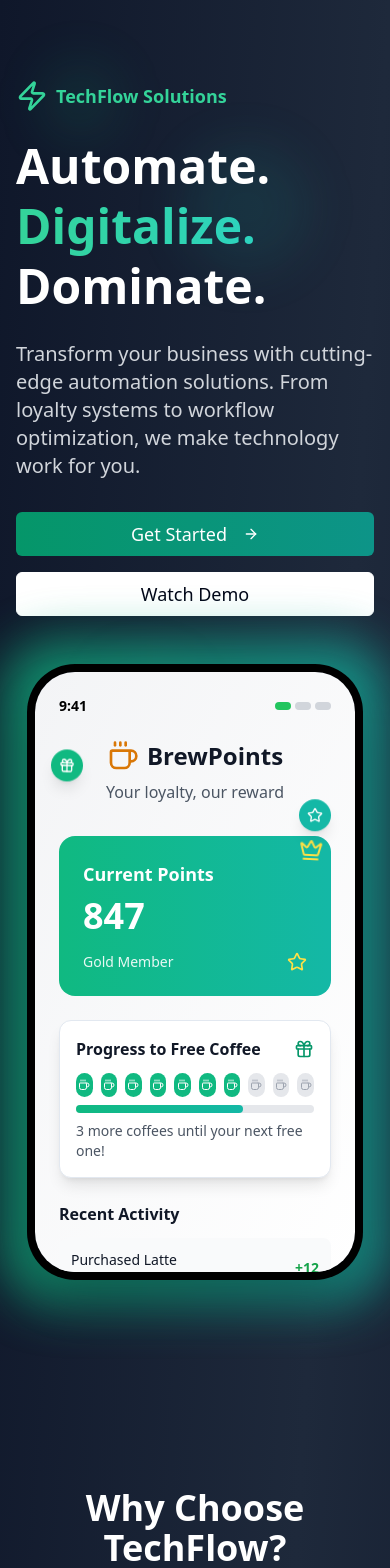
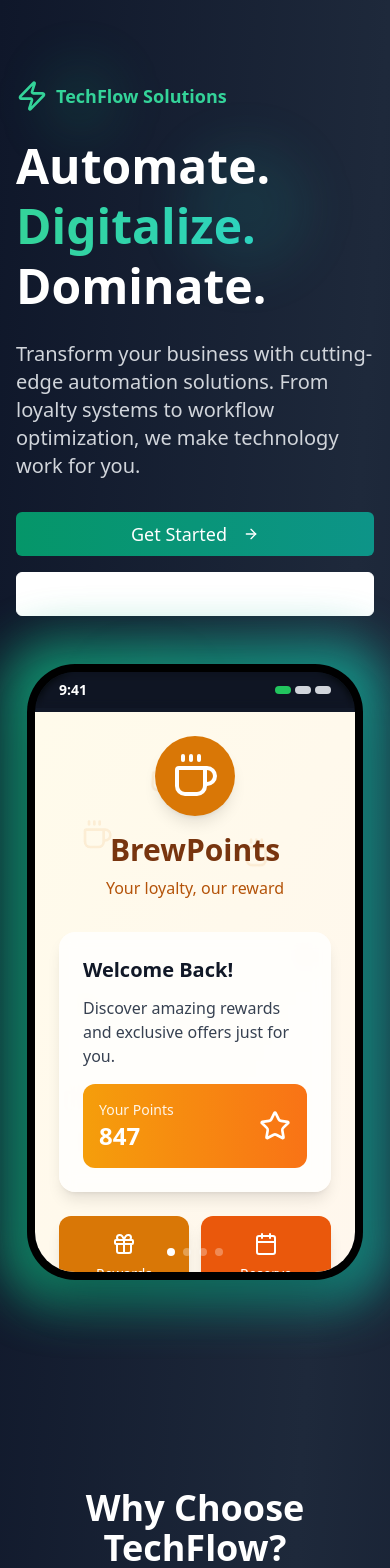
Before and after one commit to TamseSaso/DigitiseOne, a React (Vite) app: page / in a window 390 px wide. Shown: the top 1568 px of the page. Built offline with nearby package versions, Linux system fonts and the light colour scheme.

Commit message:
Fix: Implement demo button and page navigation
- Fixed the "Watch Demo" button to play a demo on the phone.
- Added navigation to the BrewPoints landing page, table reservation, loyalty page, and menu.

```diff
--- a/src/components/HeroSection.tsx
+++ b/src/components/HeroSection.tsx
@@ -1,8 +1,22 @@
+
+import { useState } from 'react';
 import { Button } from '@/components/ui/button';
-import { ArrowRight, Zap } from 'lucide-react';
+import { ArrowRight, Zap, Play, Pause } from 'lucide-react';
 import PhoneDemo from './PhoneDemo';
+
 const HeroSection = () => {
-  return <section className="relative pt-20 pb-32 px-4 sm:px-6 lg:px-8">
+  const [isDemoPlaying, setIsDemoPlaying] = useState(false);
+
+  const handleWatchDemo = () => {
+    setIsDemoPlaying(true);
+  };
+
+  const handleDemoEnd = () => {
+    setIsDemoPlaying(false);
+  };
+
+  return (
+    <section className="relative pt-20 pb-32 px-4 sm:px-6 lg:px-8">
       <div className="max-w-7xl mx-auto">
         <div className="grid lg:grid-cols-2 gap-12 items-center">
           <div className="hero-content">
@@ -24,16 +38,34 @@ const HeroSection = () => {
               <Button size="lg" className="bg-gradient-to-r from-emerald-600 to-teal-600 hover:from-emerald-700 hover:to-teal-700 text-white px-8 py-4 text-lg">
                 Get Started <ArrowRight className="ml-2 h-5 w-5" />
               </Button>
-              <Button size="lg" variant="outline" className="border-white hover:bg-white px-8 py-4 text-lg text-slate-950">
-                Watch Demo
+              <Button
+                size="lg"
+                variant="outline"
+                className="border-white hover:bg-white px-8 py-4 text-lg text-white hover:text-slate-950"
+                onClick={handleWatchDemo}
+                disabled={isDemoPlaying}
+              >
+                {isDemoPlaying ? (
+                  <>
+                    <Pause className="mr-2 h-5 w-5" />
+                    Playing Demo
+                  </>
+                ) : (
+                  <>
+                    <Play className="mr-2 h-5 w-5" />
+                    Watch Demo
+                  </>
+                )}
               </Button>
             </div>
           </div>
           <div className="phone-container relative">
-            <PhoneDemo />
+            <PhoneDemo isPlaying={isDemoPlaying} onDemoEnd={handleDemoEnd} />
           </div>
         </div>
       </div>
-    </section>;
+    </section>
+  );
 };
+
 export default HeroSection;
--- a/src/components/PhoneDemo.tsx
+++ b/src/components/PhoneDemo.tsx
@@ -1,11 +1,48 @@
 
-import { useEffect, useRef } from 'react';
+import { useEffect, useRef, useState } from 'react';
 import { gsap } from 'gsap';
-import { Coffee, Gift, Star, Crown } from 'lucide-react';
+import { Coffee, Gift, Star, Crown, Calendar, MapPin, Clock, Plus, Minus } from 'lucide-react';
 
-const PhoneDemo = () => {
+interface PhoneDemoProps {
+  isPlaying?: boolean;
+  onDemoEnd?: () => void;
+}
+
+const PhoneDemo = ({ isPlaying = false, onDemoEnd }: PhoneDemoProps) => {
   const phoneRef = useRef<HTMLDivElement>(null);
-  const screenRef = useRef<HTMLDivElement>(null);
+  const [currentScreen, setCurrentScreen] = useState(0);
+  const [autoPlay, setAutoPlay] = useState(false);
+
+  const screens = [
+    'landing',
+    'loyalty',
+    'reservation',
+    'menu'
+  ];
+
+  useEffect(() => {
+    if (isPlaying && !autoPlay) {
+      setAutoPlay(true);
+      setCurrentScreen(0);
+    }
+  }, [isPlaying, autoPlay]);
+
+  useEffect(() => {
+    if (autoPlay) {
+      const interval = setInterval(() => {
+        setCurrentScreen((prev) => {
+          const next = (prev + 1) % screens.length;
+          if (next === 0 && onDemoEnd) {
+            setAutoPlay(false);
+            onDemoEnd();
+          }
+          return next;
+        });
+      }, 3000);
+
+      return () => clearInterval(interval);
+    }
+  }, [autoPlay, onDemoEnd, screens.length]);
 
   useEffect(() => {
     const ctx = gsap.context(() => {
@@ -19,7 +56,19 @@ const PhoneDemo = () => {
         ease: "power2.inOut"
       });
 
-      // Coffee points animation
+      // Screen transition animation
+      gsap.fromTo('.screen-content', {
+        opacity: 0,
+        y: 20
+      }, {
+        opacity: 1,
+        y: 0,
+        duration: 0.5,
+        ease: "power2.out"
+      });
+
+      // Coffee points animation for loyalty screen
+      if (currentScreen === 1) {
         gsap.to('.coffee-point', {
           scale: 1.2,
           duration: 0.8,
@@ -29,13 +78,12 @@ const PhoneDemo = () => {
           stagger: 0.1
         });
 
-      // Progress bar animation
         gsap.to('.progress-fill', {
           width: '70%',
-        duration: 3,
-        delay: 1,
+          duration: 2,
           ease: "power2.out"
         });
+      }
 
       // Floating rewards
       gsap.to('.floating-reward', {
@@ -51,31 +99,67 @@ const PhoneDemo = () => {
     }, phoneRef);
 
     return () => ctx.revert();
-  }, []);
+  }, [currentScreen]);
 
-  return (
-    <div ref={phoneRef} className="relative flex justify-center">
-      {/* Phone glow effect */}
-      <div className="phone-glow absolute inset-0 bg-gradient-to-r from-emerald-500 to-teal-500 rounded-[3rem] blur-xl opacity-50"></div>
+  const renderLandingScreen = () => (
+    <div className="screen-content h-full bg-gradient-to-br from-amber-50 to-orange-50 p-6 relative overflow-hidden">
+      {/* Background coffee beans pattern */}
+      <div className="absolute inset-0 opacity-10">
+        {[...Array(8)].map((_, i) => (
+          <Coffee key={i} className={`absolute h-8 w-8 text-amber-600 floating-reward`}
+            style={{
+              top: `${Math.random() * 80}%`,
+              left: `${Math.random() * 80}%`,
+              animationDelay: `${i * 0.2}s`
+            }}
+          />
+        ))}
+      </div>
 
-      {/* Phone container */}
-      <div className="relative bg-black rounded-[3rem] p-2 shadow-2xl">
-        <div className="bg-gray-900 rounded-[2.5rem] overflow-hidden w-80 h-[600px] relative">
-          {/* Phone screen */}
-          <div ref={screenRef} className="h-full bg-gradient-to-br from-gray-100 to-white p-6 relative overflow-hidden">
+      {/* Logo and branding */}
+      <div className="text-center mb-8 relative z-10">
+        <div className="flex items-center justify-center mb-4">
+          <div className="bg-amber-600 rounded-full p-4 shadow-lg">
+            <Coffee className="h-12 w-12 text-white" />
+          </div>
+        </div>
+        <h1 className="text-3xl font-bold text-amber-900 mb-2">BrewPoints</h1>
+        <p className="text-amber-700">Your loyalty, our reward</p>
+      </div>
 
-            {/* Status bar */}
-            <div className="flex justify-between items-center mb-6 text-black text-sm">
-              <span className="font-semibold">9:41</span>
-              <div className="flex space-x-1">
-                <div className="w-4 h-2 bg-green-500 rounded-sm"></div>
-                <div className="w-4 h-2 bg-gray-300 rounded-sm"></div>
-                <div className="w-4 h-2 bg-gray-300 rounded-sm"></div>
+      {/* Welcome message */}
+      <div className="bg-white/80 backdrop-blur rounded-2xl p-6 mb-6 shadow-lg">
+        <h2 className="text-xl font-bold text-gray-900 mb-3">Welcome Back!</h2>
+        <p className="text-gray-700 mb-4">Discover amazing rewards and exclusive offers just for you.</p>
+        <div className="bg-gradient-to-r from-amber-500 to-orange-500 rounded-xl p-4 text-white">
+          <div className="flex items-center justify-between">
+            <div>
+              <p className="text-sm opacity-90">Your Points</p>
+              <p className="text-2xl font-bold">847</p>
+            </div>
+            <Star className="h-8 w-8" />
+          </div>
         </div>
       </div>
 
-            {/* App header */}
-            <div className="text-center mb-8">
+      {/* Quick actions */}
+      <div className="grid grid-cols-2 gap-3">
+        <button className="bg-amber-600 text-white rounded-xl p-4 flex flex-col items-center shadow-lg">
+          <Gift className="h-6 w-6 mb-2" />
+          <span className="text-sm font-medium">Rewards</span>
+        </button>
+        <button className="bg-orange-600 text-white rounded-xl p-4 flex flex-col items-center shadow-lg">
+          <Calendar className="h-6 w-6 mb-2" />
+          <span className="text-sm font-medium">Reserve</span>
+        </button>
+      </div>
+    </div>
+  );
+
+  const renderLoyaltyScreen = () => (
+    <div className="screen-content h-full bg-gradient-to-br from-gray-100 to-white p-6 relative overflow-hidden">
+      {/* Header */}
+      <div className="text-center mb-6">
         <div className="flex items-center justify-center space-x-2 mb-2">
           <Coffee className="h-8 w-8 text-amber-600" />
           <h2 className="text-2xl font-bold text-gray-900">BrewPoints</h2>
@@ -97,7 +181,7 @@ const PhoneDemo = () => {
       </div>
 
       {/* Progress to free coffee */}
-            <div className="bg-white rounded-xl p-4 mb-6 shadow-lg border">
+      <div className="bg-white rounded-xl p-4 mb-4 shadow-lg border">
         <div className="flex items-center justify-between mb-3">
           <span className="font-semibold text-gray-900">Progress to Free Coffee</span>
           <Gift className="h-5 w-5 text-emerald-600" />
@@ -115,37 +199,171 @@ const PhoneDemo = () => {
         <p className="text-sm text-gray-600">3 more coffees until your next free one!</p>
       </div>
 
-            {/* Recent activity */}
-            <div className="space-y-3">
-              <h4 className="font-semibold text-gray-900">Recent Activity</h4>
-              {[
-                { action: 'Purchased Latte', points: '+12', time: '2 hours ago' },
-                { action: 'Purchased Cappuccino', points: '+10', time: '1 day ago' },
-                { action: 'Free Coffee Redeemed', points: '-100', time: '3 days ago' }
-              ].map((activity, i) => (
-                <div key={i} className="flex items-center justify-between bg-gray-50 rounded-lg p-3">
-                  <div>
-                    <p className="font-medium text-gray-900 text-sm">{activity.action}</p>
-                    <p className="text-xs text-gray-500">{activity.time}</p>
-                  </div>
-                  <span className={`font-bold text-sm ${activity.points.startsWith('+') ? 'text-green-600' : 'text-red-600'}`}>
-                    {activity.points}
-                  </span>
-                </div>
-              ))}
-            </div>
-
       {/* Floating rewards */}
       <div className="floating-reward absolute top-20 left-4">
         <div className="bg-emerald-500 text-white rounded-full p-2 shadow-lg">
           <Gift className="h-4 w-4" />
         </div>
       </div>
-            <div className="floating-reward absolute top-32 right-6">
-              <div className="bg-teal-500 text-white rounded-full p-2 shadow-lg">
-                <Star className="h-4 w-4" />
+    </div>
+  );
+
+  const renderReservationScreen = () => (
+    <div className="screen-content h-full bg-gradient-to-br from-blue-50 to-indigo-50 p-6 relative overflow-hidden">
+      {/* Header */}
+      <div className="text-center mb-6">
+        <h2 className="text-2xl font-bold text-gray-900 mb-2">Table Reservation</h2>
+        <p className="text-gray-600">Book your perfect spot</p>
+      </div>
+
+      {/* Date and time selection */}
+      <div className="bg-white rounded-xl p-4 mb-4 shadow-lg">
+        <h3 className="font-semibold text-gray-900 mb-3">Select Date & Time</h3>
+        <div className="grid grid-cols-2 gap-3 mb-3">
+          <div className="border rounded-lg p-3 text-center bg-blue-50">
+            <Calendar className="h-5 w-5 mx-auto mb-1 text-blue-600" />
+            <p className="text-sm font-medium">Today</p>
+            <p className="text-xs text-gray-600">Dec 15</p>
+          </div>
+          <div className="border rounded-lg p-3 text-center">
+            <Clock className="h-5 w-5 mx-auto mb-1 text-gray-400" />
+            <p className="text-sm font-medium">7:30 PM</p>
+            <p className="text-xs text-gray-600">Available</p>
           </div>
         </div>
+      </div>
+
+      {/* Party size */}
+      <div className="bg-white rounded-xl p-4 mb-4 shadow-lg">
+        <h3 className="font-semibold text-gray-900 mb-3">Party Size</h3>
+        <div className="flex items-center justify-center space-x-4">
+          <button className="w-10 h-10 rounded-full bg-gray-200 flex items-center justify-center">
+            <Minus className="h-4 w-4" />
+          </button>
+          <span className="text-2xl font-bold">4</span>
+          <button className="w-10 h-10 rounded-full bg-blue-600 text-white flex items-center justify-center">
+            <Plus className="h-4 w-4" />
+          </button>
+        </div>
+      </div>
+
+      {/* Location */}
+      <div className="bg-white rounded-xl p-4 mb-4 shadow-lg">
+        <div className="flex items-center space-x-3">
+          <MapPin className="h-5 w-5 text-blue-600" />
+          <div>
+            <p className="font-medium text-gray-900">Downtown Location</p>
+            <p className="text-sm text-gray-600">123 Coffee Street</p>
+          </div>
+        </div>
+      </div>
+
+      {/* Confirm button */}
+      <button className="w-full bg-gradient-to-r from-blue-600 to-indigo-600 text-white rounded-xl p-4 font-semibold">
+        Confirm Reservation
+      </button>
+    </div>
+  );
+
+  const renderMenuScreen = () => (
+    <div className="screen-content h-full bg-gradient-to-br from-green-50 to-emerald-50 p-6 relative overflow-hidden">
+      {/* Header */}
+      <div className="text-center mb-4">
+        <h2 className="text-2xl font-bold text-gray-900 mb-1">Menu</h2>
+        <p className="text-gray-600">Fresh brewed daily</p>
+      </div>
+
+      {/* Menu categories */}
+      <div className="flex space-x-2 mb-4">
+        <button className="px-4 py-2 bg-green-600 text-white rounded-full text-sm font-medium">
+          Coffee
+        </button>
+        <button className="px-4 py-2 bg-gray-200 text-gray-700 rounded-full text-sm font-medium">
+          Pastries
+        </button>
+        <button className="px-4 py-2 bg-gray-200 text-gray-700 rounded-full text-sm font-medium">
+          Drinks
+        </button>
+      </div>
+
+      {/* Menu items */}
+      <div className="space-y-3">
+        {[
+          { name: 'Espresso', price: '$3.50', description: 'Rich and bold', points: '+15' },
+          { name: 'Cappuccino', price: '$4.25', description: 'Creamy and smooth', points: '+18' },
+          { name: 'Latte', price: '$4.75', description: 'Perfectly balanced', points: '+20' },
+          { name: 'Cold Brew', price: '$3.95', description: 'Refreshing and strong', points: '+16' }
+        ].map((item, i) => (
+          <div key={i} className="bg-white rounded-xl p-4 shadow-lg border">
+            <div className="flex justify-between items-start mb-2">
+              <div className="flex-1">
+                <h3 className="font-semibold text-gray-900">{item.name}</h3>
+                <p className="text-sm text-gray-600">{item.description}</p>
+              </div>
+              <div className="text-right">
+                <p className="font-bold text-green-600">{item.price}</p>
+                <p className="text-xs text-emerald-600">{item.points} pts</p>
+              </div>
+            </div>
+            <button className="w-full bg-green-600 text-white rounded-lg py-2 text-sm font-medium">
+              Add to Order
+            </button>
+          </div>
+        ))}
+      </div>
+    </div>
+  );
+
+  const renderCurrentScreen = () => {
+    switch (screens[currentScreen]) {
+      case 'landing':
+        return renderLandingScreen();
+      case 'loyalty':
+        return renderLoyaltyScreen();
+      case 'reservation':
+        return renderReservationScreen();
+      case 'menu':
+        return renderMenuScreen();
+      default:
+        return renderLandingScreen();
+    }
+  };
+
+  return (
+    <div ref={phoneRef} className="relative flex justify-center">
+      {/* Phone glow effect */}
+      <div className="phone-glow absolute inset-0 bg-gradient-to-r from-emerald-500 to-teal-500 rounded-[3rem] blur-xl opacity-50"></div>
+
+      {/* Phone container */}
+      <div className="relative bg-black rounded-[3rem] p-2 shadow-2xl">
+        <div className="bg-gray-900 rounded-[2.5rem] overflow-hidden w-80 h-[600px] relative">
+          {/* Status bar */}
+          <div className="absolute top-0 left-0 right-0 z-10 bg-black/10 backdrop-blur-sm">
+            <div className="flex justify-between items-center px-6 py-2 text-white text-sm">
+              <span className="font-semibold">9:41</span>
+              <div className="flex space-x-1">
+                <div className="w-4 h-2 bg-green-500 rounded-sm"></div>
+                <div className="w-4 h-2 bg-gray-300 rounded-sm"></div>
+                <div className="w-4 h-2 bg-gray-300 rounded-sm"></div>
+              </div>
+            </div>
+          </div>
+
+          {/* Phone screen content */}
+          <div className="h-full pt-10">
+            {renderCurrentScreen()}
+          </div>
+
+          {/* Screen indicator dots */}
+          <div className="absolute bottom-4 left-1/2 transform -translate-x-1/2 flex space-x-2">
+            {screens.map((_, index) => (
+              <div
+                key={index}
+                className={`w-2 h-2 rounded-full transition-all duration-300 ${
+                  index === currentScreen ? 'bg-white' : 'bg-white/30'
+                }`}
+              />
+            ))}
           </div>
         </div>
       </div>
```
Lines whose indentation alone changed are shown as unchanged.
